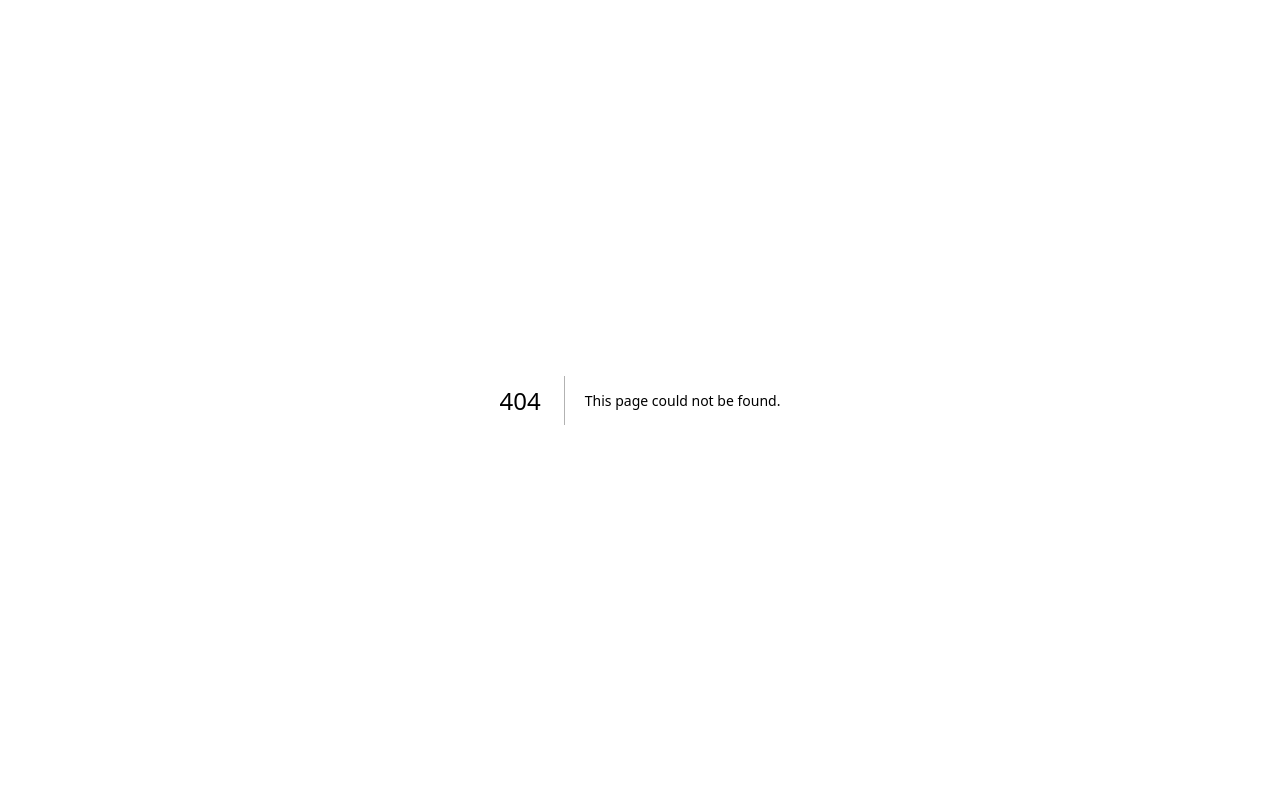
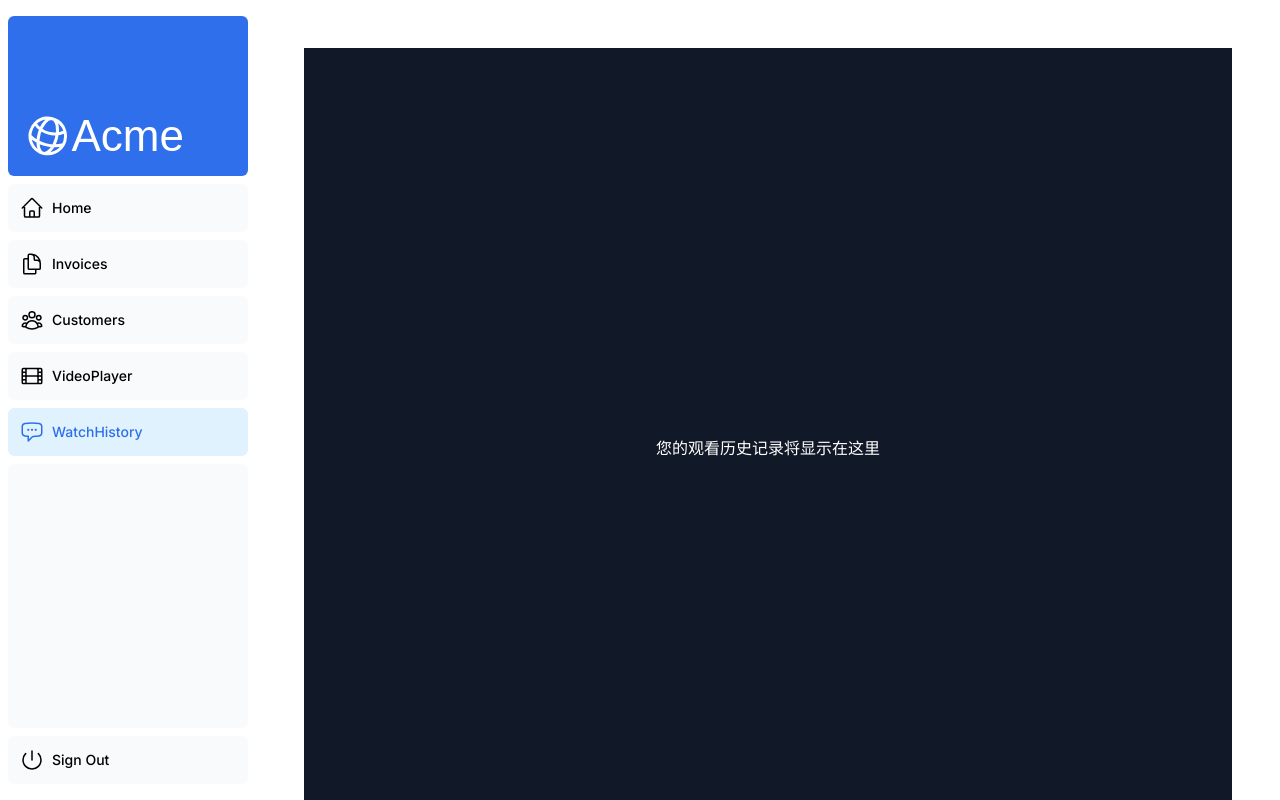
Before and after one commit to KreivenWang/nextjs-dashboard, a Next.js app: page /dashboard/watch-history in a window 1280 px wide. Before the commit this address had no page. Built offline with nearby package versions, Linux system fonts and the light colour scheme; a web font is replaced by a local one.

Commit message:
feat(路由): 新增观看历史页面并重构视频播放器路由
- 添加新的观看历史页面组件
- 将视频播放器路由从/player迁移到/video-player
- 更新导航链接中的视频播放器路径

```diff
--- a/app/dashboard/player/page.tsx
+++ b/app/dashboard/video-player/page.tsx
@@ -1,12 +1,14 @@
 'use client';
 
-import React from 'react';
+import React, { Suspense } from 'react';
 import VideoPlayer from '@/app/ui/player/video-player';
 
-export default function PlayerPage() {
+export default function Page() {
   return (
     <div className="flex h-screen w-full bg-gray-900">
-      <VideoPlayer />
+      <Suspense>
+        <VideoPlayer />
+      </Suspense>
     </div>
   );
 }
--- /dev/null
+++ b/app/dashboard/watch-history/page.tsx
@@ -0,0 +1,11 @@
+import { Suspense } from "react";
+
+import VideoPlayer from "@/app/ui/player/video-player";
+
+export default async function Page() {
+  return (
+    <p className="flex h-screen w-full bg-gray-900 items-center justify-center text-white">
+      您的观看历史记录将显示在这里
+    </p>
+  );
+}
--- a/app/ui/dashboard/nav-links.tsx
+++ b/app/ui/dashboard/nav-links.tsx
@@ -21,7 +21,7 @@ const links = [
     icon: DocumentDuplicateIcon,
   },
   { name: "Customers", href: "/dashboard/customers", icon: UserGroupIcon },
-  { name: "VideoPlayer", href: "/dashboard/player", icon: FilmIcon },
+  { name: "VideoPlayer", href: "/dashboard/video-player", icon: FilmIcon },
   { name: "WatchHistory", href: "/dashboard/watch-history", icon: ChatBubbleLeftEllipsisIcon },
 ];
 
```
